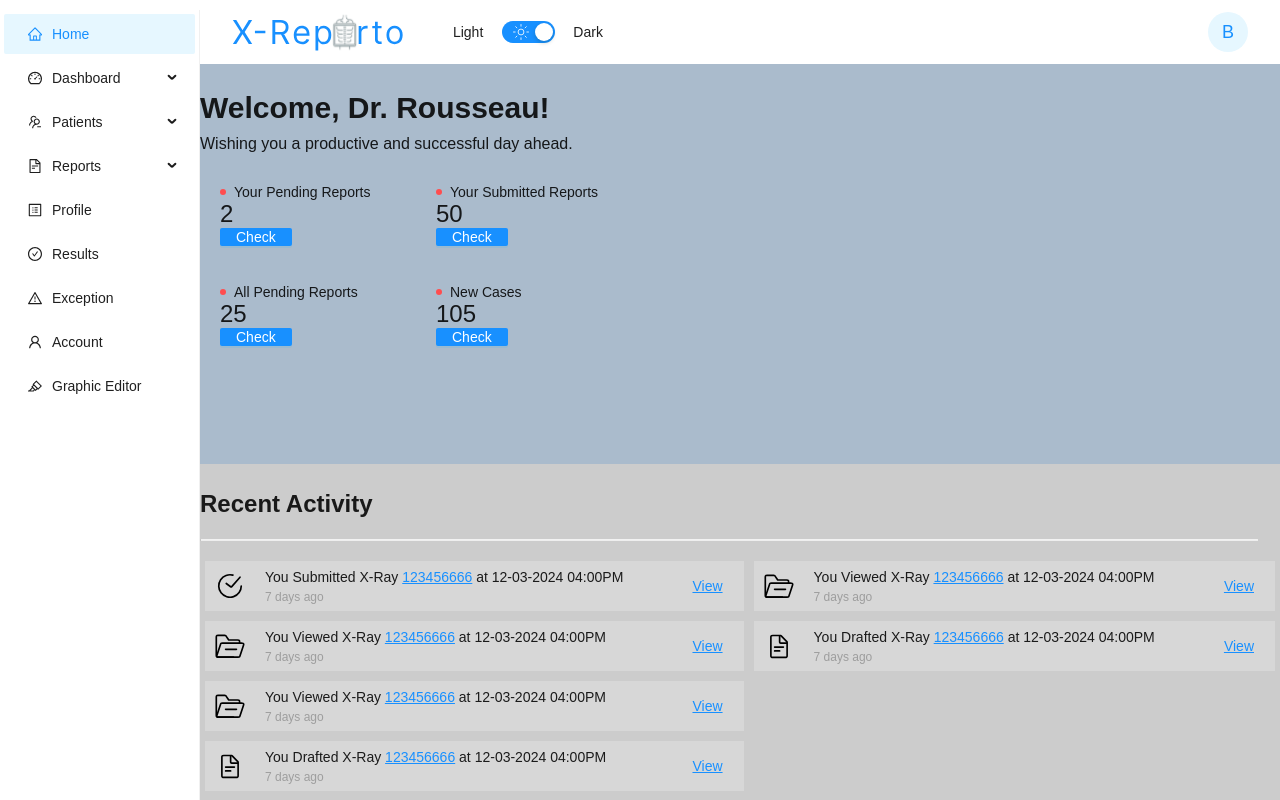
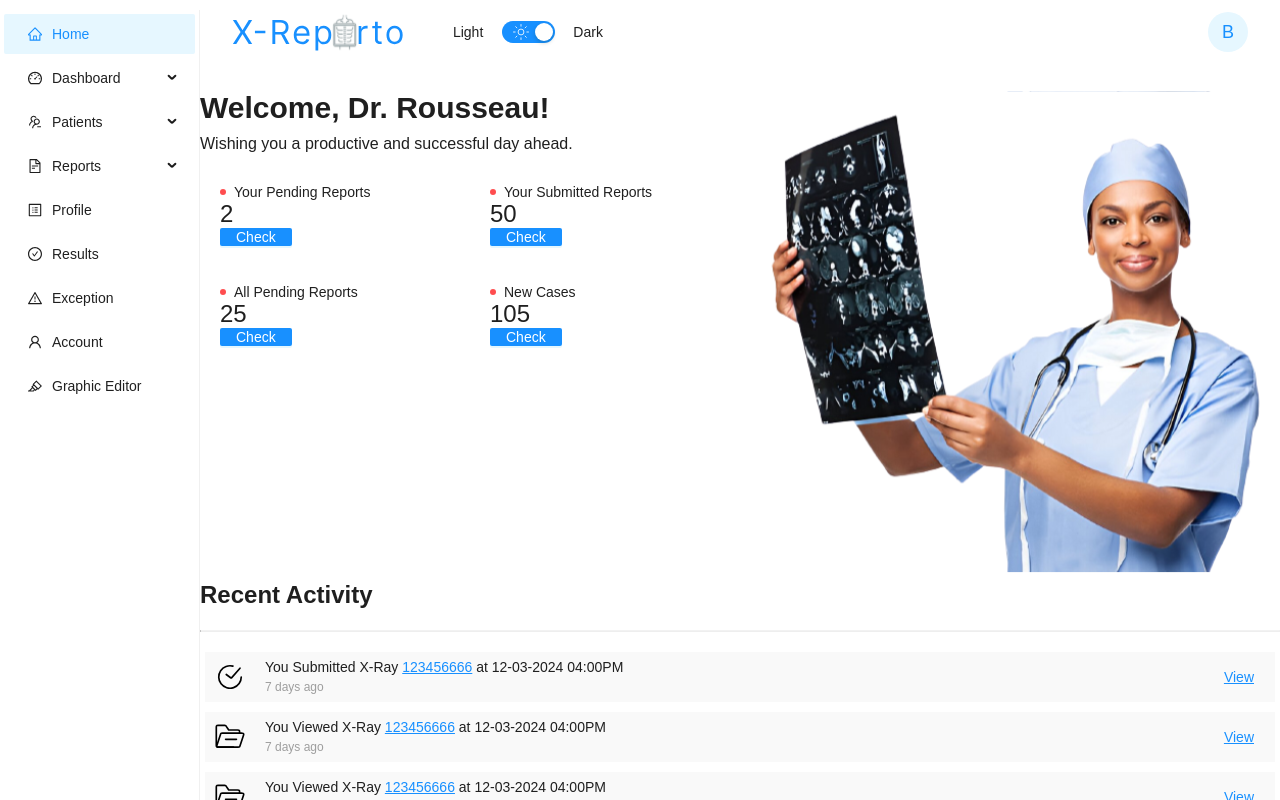
Before and after one commit to BasmaElhoseny01/X-Reporto-Frontend, a React (Create React App) app: page / in a window 1280 px wide. Shown: the top 800 px of the page. Built offline with nearby package versions, Linux system fonts and the light colour scheme.

Commit message:
feat: Finished Home

```diff
--- a/src/App.tsx
+++ b/src/App.tsx
@@ -72,7 +72,8 @@ function App() {
           <SideBar />
           <Layout>
             {/* @BasmaElhoseny01 Remove this */}
-            <Content style={{ height: "100vh" }}>
+            {/* <Content style={{ height: "100vh" }}> */}
+            <Content>
               <Header />
               <BrowserRouter>
                 <Routes>
--- a/src/components/common/ActivityCard/ActivityCard.Styles.ts
+++ b/src/components/common/ActivityCard/ActivityCard.Styles.ts
@@ -7,9 +7,10 @@ import { palette } from "../../../styles/theme";
 import { Flex } from "antd";
 import AntdLink from "antd/es/typography/Link";
 
-export const ActivityCardContainer = styled(Flex)`
-  /* background-color: ${palette.grey_light}20; */
-  background-color: ${palette.grey_light}50;
+export const ActivityCardContainer = styled(Flex)<{ isDarkTheme: boolean }>`
+  background-color: ${(props) =>
+    // props.isDarkTheme ? `${palette.black}50` : `${palette.grey_light}50`};
+    props.isDarkTheme ? `${palette.navy}60` : `${palette.grey_light}60`};
 
   height: 50px;
 
--- a/src/components/common/ActivityCard/ActivityCard.tsx
+++ b/src/components/common/ActivityCard/ActivityCard.tsx
@@ -9,6 +9,8 @@ import DraftActivityCard from "./DraftActivityCard/DraftActivityCard";
 
 // Styled Components
 import { ActivityCardContainer } from "./ActivityCard.Styles";
+import { useSelector } from "react-redux";
+import { RootState } from "../../../state/Reducers";
 
 // Assets
 
@@ -20,8 +22,10 @@ interface ActivityCardProps {
 function ActivityCard(props: ActivityCardProps) {
   const { type } = props;
 
+  const currentTheme = useSelector((state: RootState) => state.theme);
+
   return (
-    <ActivityCardContainer>
+    <ActivityCardContainer isDarkTheme={currentTheme == "dark"}>
       {type === "submit" ? (
         <SubmitActivityCard />
       ) : type === "view" ? (
--- a/src/components/common/LineHeader/LineHeader.Styles.ts
+++ b/src/components/common/LineHeader/LineHeader.Styles.ts
@@ -3,7 +3,7 @@ import styled from "styled-components";
 
 export const LineHeaderStyled = styled.hr`
   border-top: 1px solid ${palette.grey50};
-  width: 98%;
+  width: 100%;
   margin-bottom: 15px;
 
   margin-left: 0px;
--- a/src/components/features/radiologists/Home/Home.Styles.ts
+++ b/src/components/features/radiologists/Home/Home.Styles.ts
@@ -16,22 +16,43 @@ export const HomeContainer = styled(Flex)`
 `;
 
 export const HomeTopContainer = styled(Flex)`
-  background-color: #abc;
+  /* background-color: #aaa; */
 
   display: flex;
-  flex-direction: column;
+  flex-direction: row;
 
   height: 50%;
 `;
 
 export const HomeBottomContainer = styled(Flex)`
-  background-color: #ccc;
+  /* background-color: #ccc; */
   display: flex;
   flex-direction: column;
 
   height: 50%;
+  margin-top: -45px;
 `;
 
+export const HomeTopLeftContainer = styled(Flex)`
+  /* background-color: #abc; */
+
+  display: flex;
+  flex-direction: column;
+
+  height: 100%;
+`;
+
+export const HomeTopRightContainer = styled(Flex)`
+  /* background-color: #cab; */
+
+  display: flex;
+  flex-direction: column;
+
+  height: 100%;
+  width: 50%;
+
+  z-index: 10;
+`;
 export const HomeTopTitleContainer = styled(Flex)`
   display: flex;
   flex-direction: column;
--- a/src/components/features/radiologists/Home/Home.tsx
+++ b/src/components/features/radiologists/Home/Home.tsx
@@ -5,16 +5,21 @@ import {
   HomeBottomContainer,
   ActivityCardsContainer,
   HomeTopTitleContainer,
+  HomeTopLeftContainer,
+  HomeTopRightContainer,
 } from "./Home.Styles";
 import Title from "antd/es/typography/Title";
 import LineHeader from "../../../common/LineHeader/LineHeader";
 import ActivityCard from "../../../common/ActivityCard/ActivityCard";
 import Statistics from "./Statistics/Statistics";
 
+import Poster from "../../../../assets/images/home_poster.svg";
+
 function Home() {
   return (
     <HomeContainer>
       <HomeTopContainer>
+        <HomeTopLeftContainer>
           <HomeTopTitleContainer>
             <Title level={2}>Welcome, Dr. Rousseau!</Title>
             <Title level={5} style={{ fontWeight: 500, marginTop: "-10px" }}>
@@ -23,11 +28,14 @@ function Home() {
           </HomeTopTitleContainer>
           {/* Statistics */}
           <Statistics />
+        </HomeTopLeftContainer>
+
+        <HomeTopRightContainer>
+          <img src={Poster} alt="poster" height={"100%"} />
+        </HomeTopRightContainer>
       </HomeTopContainer>
       <HomeBottomContainer>
-        <Title level={3}>
-          Recent Activity
-        </Title>
+        <Title level={3}>Recent Activity</Title>
         <LineHeader />
         {/* Max only 8  */}
         <ActivityCardsContainer>
--- a/src/components/features/radiologists/Home/Statistics/Statistics.Styles.ts
+++ b/src/components/features/radiologists/Home/Statistics/Statistics.Styles.ts
@@ -7,7 +7,7 @@ import styled from "styled-components";
 import { Flex } from "antd";
 
 export const StatisticsContainer = styled(Flex)`
-  width: 40%;
+  width: 100%;
 
   display: flex;
   flex-direction: row;
--- a/src/styles/theme.ts
+++ b/src/styles/theme.ts
@@ -4,6 +4,7 @@ export const palette = {
   // dark: "#001529",
   // dark: "#1C2222",
   dark: "#000C17",
+  navy: "#001529",
 
   success: "#389E0D", // Success
   error: "#FF4D4F", // Error
```
Lines whose indentation alone changed are shown as unchanged.
